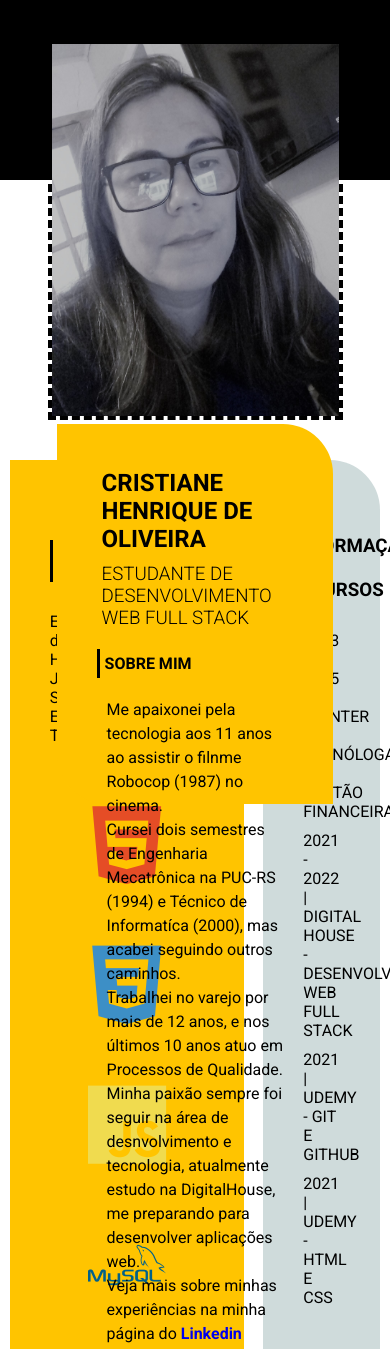
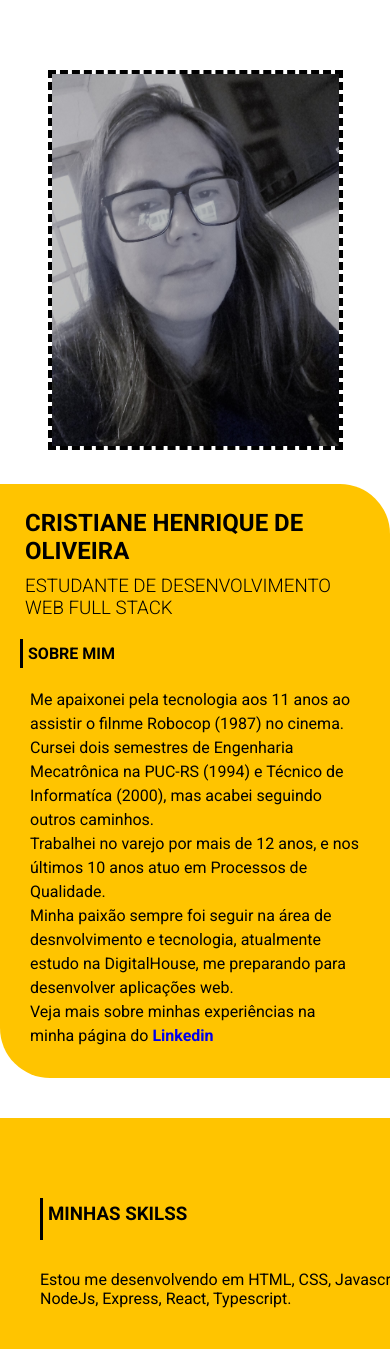
Before and after one commit to crisholiveira/crisholiveira.github.io, a plain HTML site: page index.html in a window 390 px wide. Shown: the top 1349 px of the page. Drawn offline with nearby package versions, Linux system fonts and the light colour scheme.

Commit message:
versão responsiva

```diff
--- a/style.css
+++ b/style.css
@@ -5,21 +5,19 @@
     box-sizing: border-box;
 }
 
-
-
  /* topo */
-.div-topo {
+ .div-topo {
     background-color: black;
     width: 100%;
     height: 180px;
-
+    position: relative;
 
 }
 
 /*container sobre mim */
+
 .container-about-me{
     display: flex;
-    flex-wrap: wrap;
     justify-content: space-around;
     position: absolute;
     top:40px;
@@ -35,12 +33,11 @@
     border: dashed 4px black;
 
 
-
 }
 
 .about-me {
     width: 71%;
-    height: 380px;
+    min-height: 380px;
     background-color: #ffc400;
     padding: 40px;
     border-top-right-radius: 50px;
@@ -165,3 +162,179 @@
 .contatos {
     padding-top: 40px;
 }
+
+
+@media(max-width:768px){
+
+    * {
+    font-family: 'Roboto', sans-serif;
+    padding: 0;
+    margin: 0;
+    box-sizing: border-box;
+    }
+
+
+ /* topo */
+.div-topo {
+    display: none;
+
+
+}
+
+/*container sobre mim */
+.container-about-me{
+    display: flex;
+    flex-wrap: wrap;
+    position: relative;
+
+
+}
+
+
+.foto img {
+    max-width: 80vh;
+    min-height: 380px;
+    background-size: cover;
+    border: dashed 4px black;
+    margin-top: 30px;
+
+
+
+}
+
+.about-me {
+    margin-top: 30px;
+    width: 70vh;
+    min-height: auto;
+    background-color: #ffc400;
+    border-top-right-radius: 50px;
+    border-bottom-left-radius: 50px;
+    padding: 20px;
+
+}
+
+.about-me h1, h3, h4 {
+    padding: 5px;
+}
+
+.about-me h3 {
+    font-weight: 300;
+    margin-bottom: 15px;
+}
+
+.about-me h4 {
+    margin-bottom: 10px;
+    border-left: solid 3px black;
+}
+
+.texto {
+    padding: 10px;
+    line-height: 1.5em;
+}
+
+.texto p a {
+    text-decoration: none;
+    font-weight: bold;
+}
+
+/*container principal com o portfolio e aside */
+.container-principal {
+
+    margin-top: 50px;
+    position: absolute;
+
+}
+
+/*container portfólio */
+
+.container-portfolio {
+    background-color: #ffc400;
+    width: 70vh;
+    border-top-right-radius: 50px;
+    border-bottom-left-radius: 50px;
+    padding: 40px;
+    margin-top: 30px;
+}
+
+.container-portfolio h3 {
+    padding-bottom: 15px;
+    border-left: solid 3px black;
+}
+
+.skills {
+        padding-top:40px;
+    }
+
+.skills p {
+    padding-top: 30px;
+    padding-bottom: 30px;
+
+}
+
+.icons-skills {
+
+    font-size: 80px;
+
+}
+
+.icons-skills i {
+    padding: 30px;
+}
+
+
+/*container aside*/
+.container-aside {
+
+    background-color: rgb(207, 219, 219);
+    width: 70vh;
+    padding: 40px;
+    border-top-right-radius: 50px;
+    border-bottom-left-radius: 50px;
+    margin-top: 30px;
+    margin-bottom: 30px;
+}
+
+
+.container-aside h3 {
+    padding-bottom: 15px;
+    border-left: solid 3px black;
+}
+
+.email {
+    display: flex;
+    padding: 20px;
+    font-size: 20px;
+
+}
+
+.email .icon {
+    font-size: 30px;
+    padding-right: 5px;
+}
+
+.lkdn {
+    font-size: 40px;
+    text-align: center;
+}
+
+.formacao {
+    padding-top: 30px;
+}
+
+.formacao ul {
+    padding-top: 15px;
+}
+
+.formacao li {
+    list-style: none;
+    padding-bottom: 10px;
+}
+
+.contatos {
+    padding-top: 40px;
+}
+
+
+
+
+}
```
